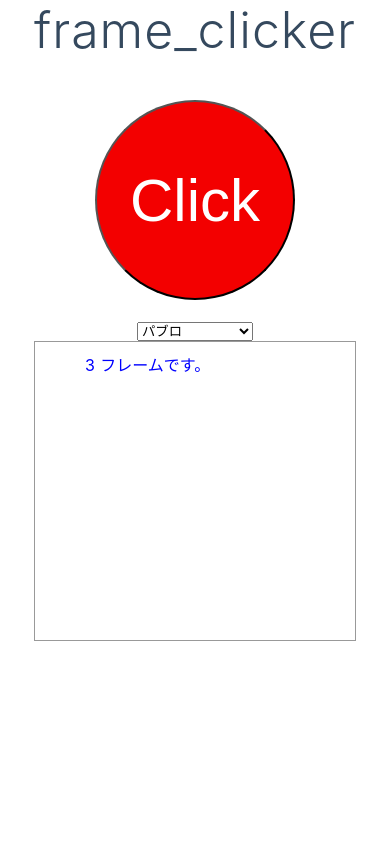
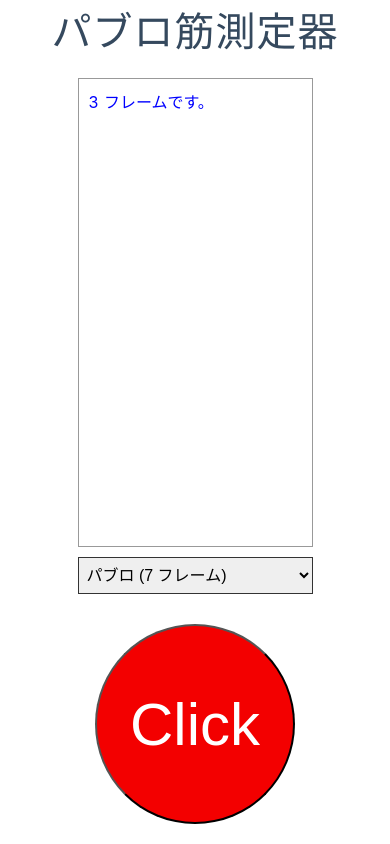
Before and after one commit to rhythm191/pablo_clicker, a Nuxt app: page / in a window 390 px wide. Built offline with nearby package versions, Linux system fonts and the light colour scheme.

Commit message:
feat: responsive layout

```diff
--- a/components/App.vue
+++ b/components/App.vue
@@ -1,11 +1,11 @@
 <template>
-  <div>
-    <ClickButton @measure="appendRate"></ClickButton>
+  <div class="app-container">
+    <ClickLog :rates="clickRates"></ClickLog>
     <RateSelector
       :valid-rate="validRate"
       @change="changeValidRate"
     ></RateSelector>
-    <ClickLog :rates="clickRates"></ClickLog>
+    <ClickButton @measure="appendRate"></ClickButton>
   </div>
 </template>
 
@@ -40,3 +40,20 @@ export default {
   }
 }
 </script>
+
+<style scoped>
+.app-container {
+  margin: 0 auto;
+  height: 100%;
+  display: flex;
+  flex-flow: column;
+  justify-content: flex-start;
+  align-items: center;
+}
+
+@media screen and (max-width: 768px) {
+  .app-container {
+    justify-content: flex-end;
+  }
+}
+</style>
--- a/components/ClickButton.vue
+++ b/components/ClickButton.vue
@@ -1,6 +1,6 @@
 <template>
   <div class="click-button-wrapper">
-    <button class="click-button" @click="measure">
+    <button class="click-button click-anime-7" @click="measure">
       Click
     </button>
   </div>
@@ -40,11 +40,12 @@ export default {
 .click-button {
   width: 200px;
   height: 200px;
+  color: #fff;
   background-color: #f30000;
-  color: #fff;
   border-radius: 50%;
   font-size: 60px;
   cursor: pointer;
   margin: 20px auto;
+  position: relative;
 }
 </style>
--- a/components/ClickLog.vue
+++ b/components/ClickLog.vue
@@ -34,15 +34,22 @@ export default {
 
 <style scoped>
 .click-log {
+  width: 100%;
   border: 1px solid #999;
   padding: 10px;
-  height: 300px;
+  height: 100%;
   overflow: scroll;
   text-align: left;
+}
+@media screen and (min-width: 768px) {
+  .click-log {
+    max-height: 300px;
+  }
 }
 
 .click-log__list {
   margin: 0;
+  padding: 0;
   list-style: none;
 }
 
--- a/components/RateSelector.vue
+++ b/components/RateSelector.vue
@@ -1,11 +1,11 @@
 <template>
-  <div>
-    <select @change="$emit('change', $event.target.value)">
+  <div class="rate-selector">
+    <select @change="$emit('change', Number($event.target.value))">
       <option
         v-for="(weapon, index) in weapons"
         :key="index"
         :value="weapon.rate"
-        >{{ weapon.name }}</option
+        >{{ weapon.name }} ({{ weapon.rate }} フレーム)</option
       >
     </select>
   </div>
@@ -30,3 +30,14 @@ export default {
   }
 }
 </script>
+
+<style scoped>
+.rate-selector {
+  margin: 10px auto;
+}
+select {
+  padding: 8px 4px;
+  border: 1px solid #333;
+  font-size: 16px;
+}
+</style>
--- a/pages/index.vue
+++ b/pages/index.vue
@@ -1,13 +1,7 @@
 <template>
   <div class="container">
-    <div>
-      <h1 class="title">
-        frame_clicker
-      </h1>
-      <div>
-        <App></App>
-      </div>
-    </div>
+    <h1 class="title">パブロ筋測定器</h1>
+    <App></App>
   </div>
 </template>
 
@@ -24,11 +18,17 @@ export default {
 <style>
 .container {
   margin: 0 auto;
+  height: 100vh;
   min-height: 100vh;
   max-height: 100vh;
   display: flex;
-  justify-content: center;
-  text-align: center;
+  flex-flow: column;
+}
+
+@media screen and (max-width: 768px) {
+  .container {
+    justify-content: space-between;
+  }
 }
 
 .title {
@@ -37,17 +37,16 @@ export default {
   display: block;
   font-weight: 300;
   font-size: 50px;
+  text-align: center;
   color: #35495e;
   letter-spacing: 1px;
   margin-bottom: 20px;
 }
 
-.subtitle {
-  font-weight: 300;
-  font-size: 42px;
-  color: #526488;
-  word-spacing: 5px;
-  padding-bottom: 15px;
+@media screen and (max-width: 544px) {
+  .title {
+    font-size: 40px;
+  }
 }
 
 .links {
```
